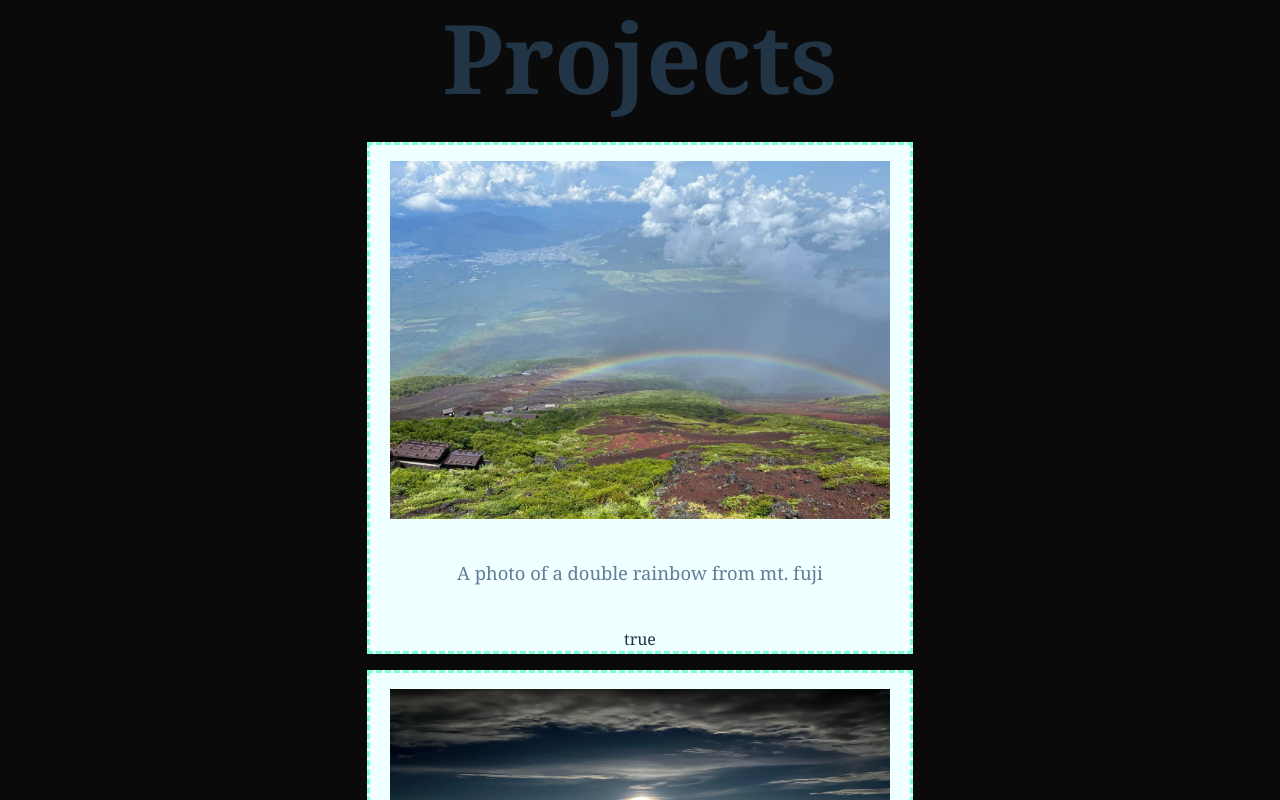
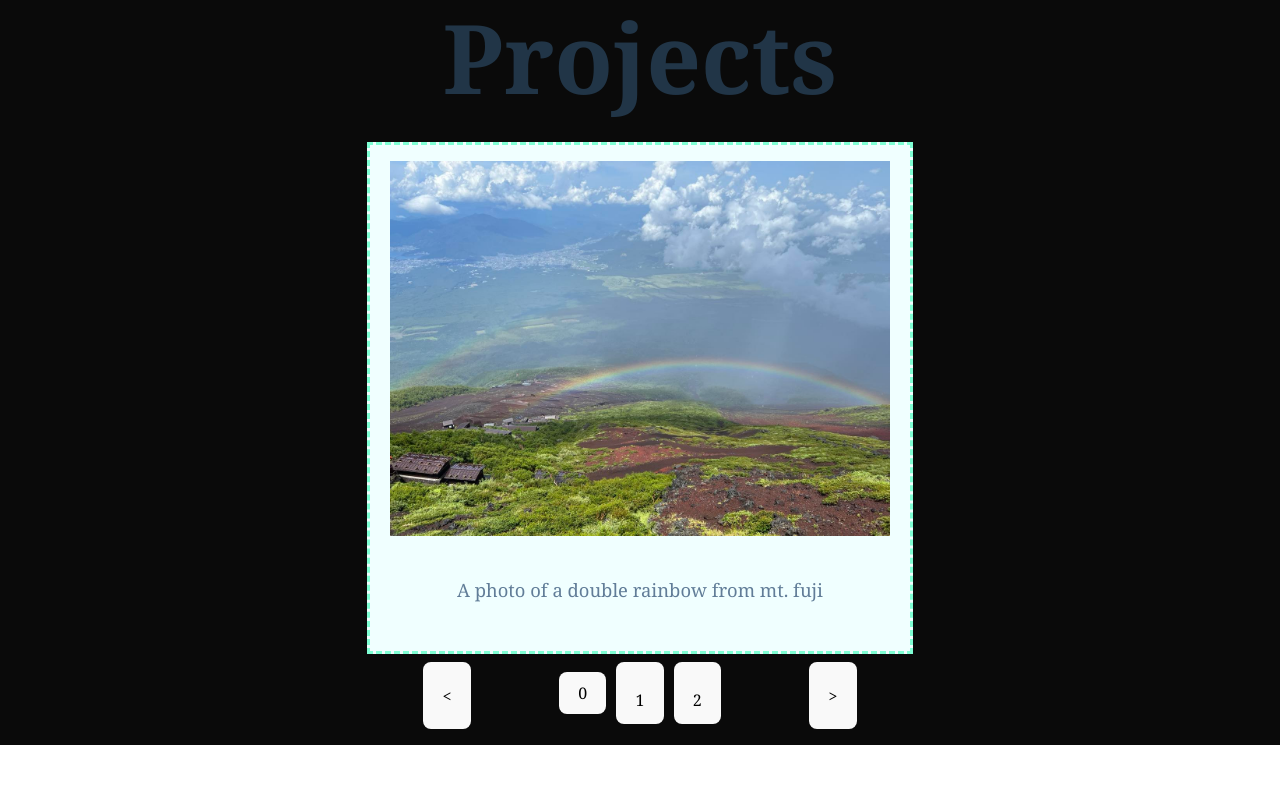
Before and after one commit to MichaelSault/Portfolio2024, a React (Vite) app: page / in a window 1280 px wide. Shown: the part 860-1660 px from the top of the page. After the commit the page ends 1605 px from the top, so only its background shows below. Built offline with nearby package versions, Linux system fonts and the light colour scheme.

Commit message:
in-active carousel items are now hidden by default

```diff
--- a/src/components/Carousel.component.jsx
+++ b/src/components/Carousel.component.jsx
@@ -49,7 +49,14 @@ function Carousel() {
             <div className='carousel-inner'>
                 {items.map((item, index)=>{
                     return (
-                        <CarouselItem item={item} active={`${index===activeIndex? true: false}`}/>
+                        <div>
+                            {
+                                index===activeIndex
+                                ? <CarouselItem item={item} />
+                                : <></>
+                            }
+
+                        </div>
                     )
                 })}
             </div>
--- a/src/components/CarouselItem.component.jsx
+++ b/src/components/CarouselItem.component.jsx
@@ -2,22 +2,15 @@ import React from "react";
 import '../App.css';
 import '../styleSheets/carousel.css';
 
-function CarouselItem({item, active}){
+function CarouselItem({item}){
 
-    console.log(item.image.default);
-    console.log(item.title, active);
     return (
         <div>
-            {active = true
-                ? <div className="carousel-item">
-                    <div></div>
-                    <img className="carousel-image" src={item.image}/>
-                    <div className="carousel-item-description">{item.description}</div>
-                    <div>{active}</div>
-                </div>
-                : <div>this should be hidden</div>
-            }
-
+            <div className="carousel-item">
+                <div></div>
+                <img className="carousel-image" src={item.image}/>
+                <div className="carousel-item-description">{item.description}</div>
+            </div>
         </div>
 
 
```
